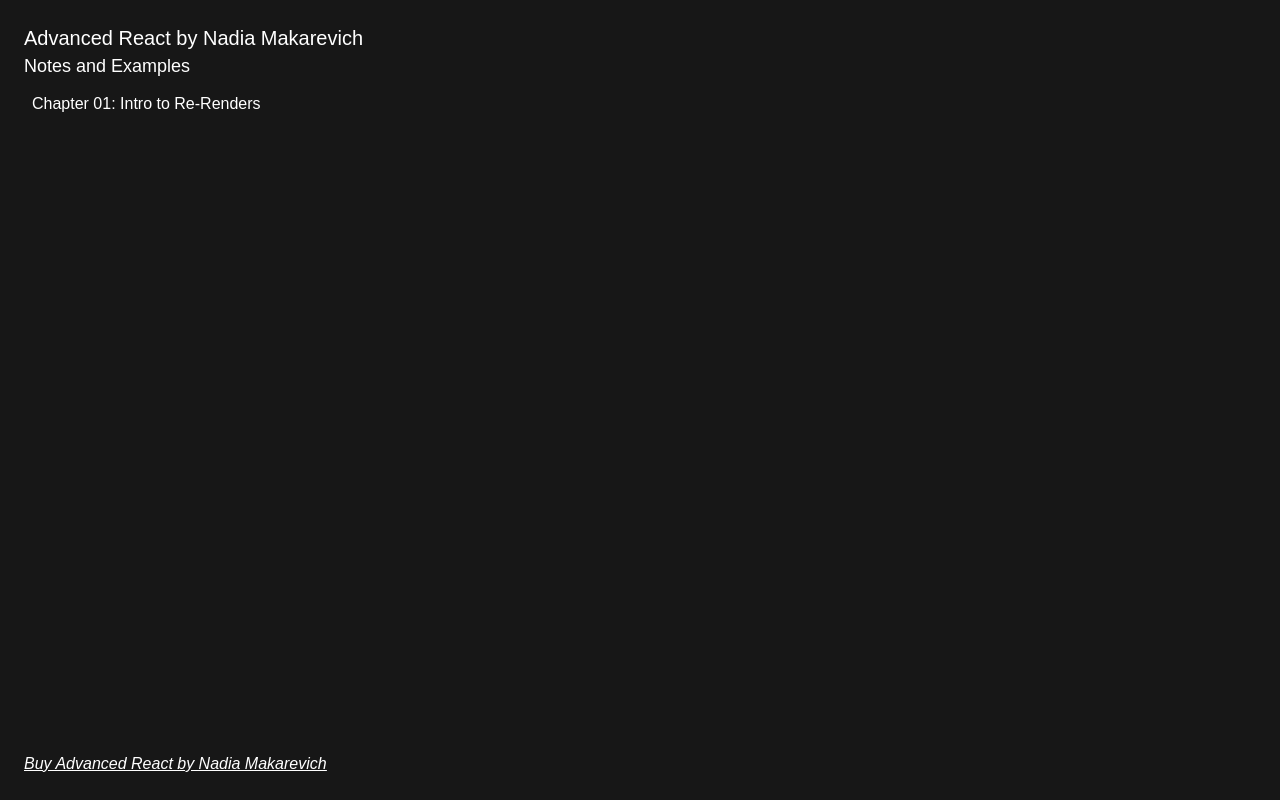
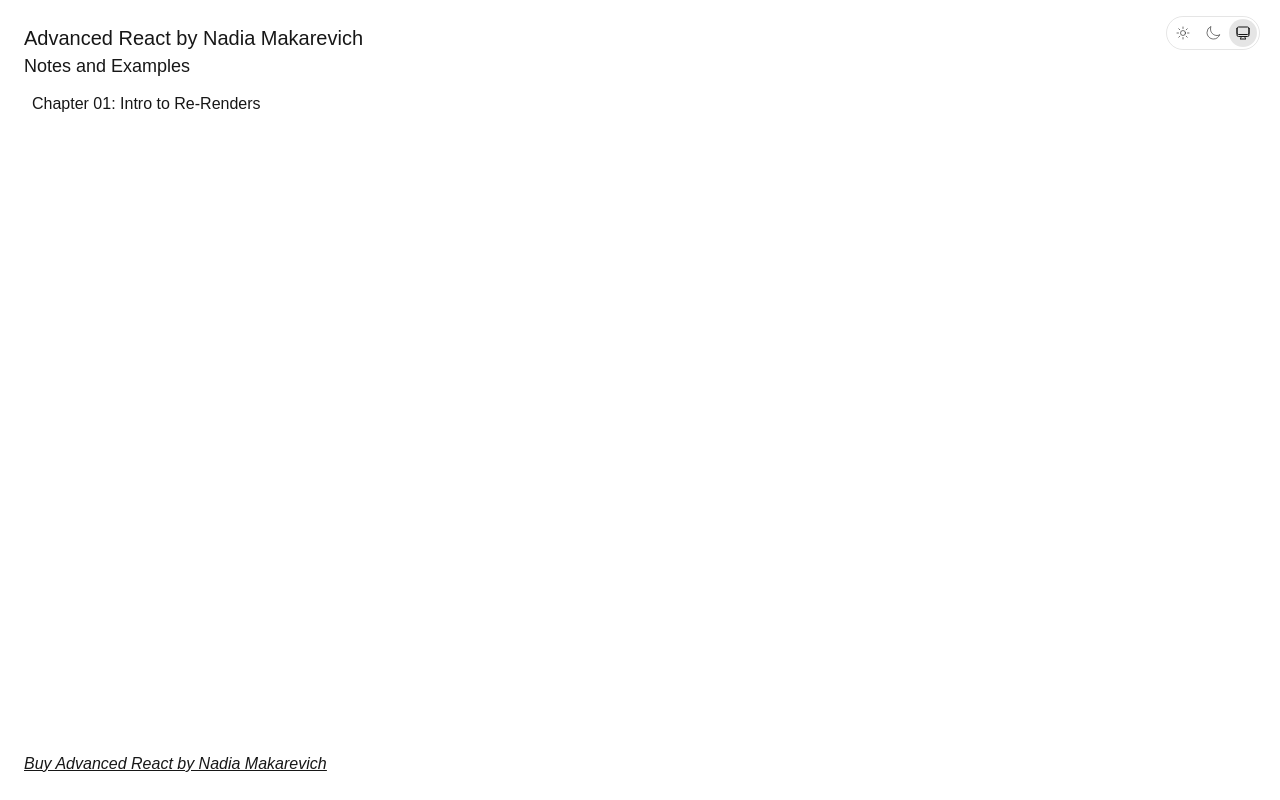
Before and after one commit to tdronkers04/advanced-react, a Next.js app: page / in a window 1280 px wide. Built offline with nearby package versions, Linux system fonts and the light colour scheme.

Commit message:
dark mode

```diff
--- a/package.json
+++ b/package.json
@@ -9,7 +9,9 @@
     "lint": "eslint"
   },
   "dependencies": {
+    "@heroicons/react": "^2.2.0",
     "next": "16.3.5",
+    "next-themes": "^0.4.6",
     "react": "19.2.8",
     "react-dom": "19.2.8"
   },
--- a/src/app/globals.css
+++ b/src/app/globals.css
@@ -1,6 +1,12 @@
 @import 'tailwindcss';
+@custom-variant dark (&:where(.dark, .dark *));
 
 :root {
+  --background: #ffffff;
+  --foreground: #171717;
+}
+
+.dark {
   --background: #171717;
   --foreground: #ffffff;
 }
@@ -13,7 +19,7 @@
 }
 
 body {
-  background: var(--background);
-  color: var(--foreground);
+  background: var(--color-background);
+  color: var(--color-foreground);
   font-family: Arial, Helvetica, sans-serif;
 }
--- a/src/app/layout.tsx
+++ b/src/app/layout.tsx
@@ -1,5 +1,7 @@
 import type { Metadata } from 'next'
 import { Geist, Geist_Mono } from 'next/font/google'
+import { ThemeProvider } from 'next-themes'
+import { ThemeToggle } from '@/components/ThemeToggle'
 import './globals.css'
 
 const geistSans = Geist({
@@ -22,8 +24,16 @@
     <html
       lang='en'
       className={`${geistSans.variable} ${geistMono.variable} h-full antialiased`}
+      suppressHydrationWarning
     >
-      <body className='flex min-h-full flex-col'>{children}</body>
+      <body className='flex min-h-full flex-col'>
+        <ThemeProvider attribute='class' defaultTheme='system' enableSystem>
+          <div className='absolute top-4 right-5'>
+            <ThemeToggle />
+          </div>
+          {children}
+        </ThemeProvider>
+      </body>
     </html>
   )
 }
--- /dev/null
+++ b/src/components/ThemeToggle.tsx
@@ -0,0 +1,64 @@
+'use client'
+
+import { ComputerDesktopIcon, MoonIcon, SunIcon } from '@heroicons/react/24/outline'
+import { useTheme } from 'next-themes'
+import { useSyncExternalStore } from 'react'
+
+function subscribe() {
+  return () => {}
+}
+
+// Theme is only known once the client's stored preference has been read, so
+// this reports `false` during SSR/hydration and `true` right after, without
+// the cascading re-render that a useState+useEffect "mounted" flag causes.
+function useMounted() {
+  return useSyncExternalStore(subscribe, () => true, () => false)
+}
+
+const OPTIONS = [
+  { value: 'light', label: 'Light' },
+  { value: 'dark', label: 'Dark' },
+  { value: 'system', label: 'System' },
+] as const
+
+const ICONS = { light: SunIcon, dark: MoonIcon, system: ComputerDesktopIcon }
+
+export function ThemeToggle() {
+  const { theme, setTheme } = useTheme()
+  const mounted = useMounted()
+
+  if (!mounted) {
+    return <div className='h-8 w-[132px] rounded-full border border-black/10 dark:border-white/10' />
+  }
+
+  return (
+    <div
+      role='radiogroup'
+      aria-label='Color theme'
+      className='inline-flex items-center gap-0.5 rounded-full border border-black/10 p-0.5 dark:border-white/10'
+    >
+      {OPTIONS.map(({ value, label }) => {
+        const Icon = ICONS[value]
+        const selected = theme === value
+        return (
+          <button
+            key={value}
+            type='button'
+            role='radio'
+            aria-checked={selected}
+            aria-label={label}
+            title={label}
+            onClick={() => setTheme(value)}
+            className={`flex size-7 items-center justify-center rounded-full transition-colors ${
+              selected
+                ? 'bg-black/10 text-foreground dark:bg-white/15'
+                : 'text-foreground/60 hover:text-foreground'
+            }`}
+          >
+            <Icon className='size-4' />
+          </button>
+        )
+      })}
+    </div>
+  )
+}
```
Also changed, not shown: 1 other file (tests, documents, lock files or other folders).
